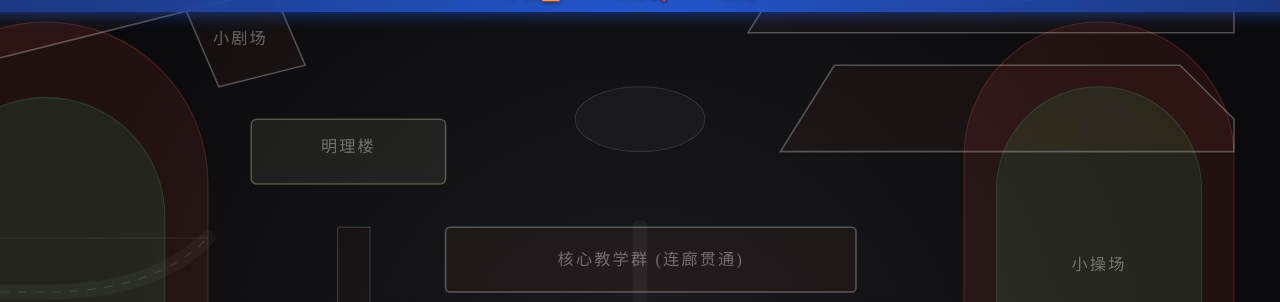
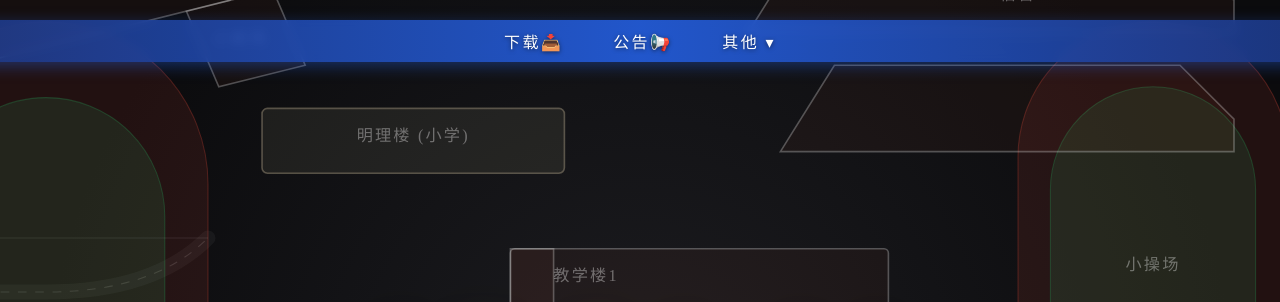
Before and after one commit to oldXh/oldXh.github.io, a plain HTML site: page index.html in a window 1280 px wide. Shown: the top 302 px of the page. Drawn offline with Linux system fonts and the light colour scheme; a web font is replaced by a local one.

Commit message:
Update index.html

```diff
--- a/index.html
+++ b/index.html
@@ -78,19 +78,12 @@
     stroke-dasharray: 8 8;
   }
 
-  /* 简欧红砖风建筑填充 */
+  /* 建筑填充 */
   .map-building {
     fill: rgba(160, 80, 60, 0.08);
     stroke: rgba(255, 255, 255, 0.3);
     stroke-width: 1.5;
     transition: all 0.5s ease;
-  }
-
-  /* 连廊与特殊建筑 */
-  .map-corridor {
-    fill: rgba(160, 80, 60, 0.05);
-    stroke: rgba(255, 255, 255, 0.2);
-    stroke-width: 1;
   }
 
   .map-building-highlight {
@@ -126,13 +119,10 @@
     transition: all 0.5s ease;
   }
 
-  /* --- 缩放 LOD 细节 (放大变科技蓝) --- */
+  /* --- 缩放 LOD 细节 --- */
   .show-details .map-building {
     stroke: #60a5fa;
     fill: rgba(59, 130, 246, 0.1);
-  }
-  .show-details .map-corridor {
-    stroke: rgba(96, 165, 250, 0.5);
   }
   .show-details .map-label {
     opacity: 0.95;
@@ -143,11 +133,11 @@
   .show-details .track-red { stroke: #ef4444; }
   .show-details .court-blue { stroke: #3b82f6; }
 
-  /* --- 顶部导航栏 (加宽加高) --- */
+  /* --- 顶部导航栏 --- */
   .topbar {
     position: absolute;
     left: 0;
-    top: 20px;
+    top: 70px;
     width: 100%;
     height: 42px;
     background: linear-gradient(90deg, rgba(30,58,138,0.85) 0%, rgba(37,99,235,0.85) 50%, rgba(30,58,138,0.85) 100%);
@@ -240,72 +230,56 @@
 
     <div class="map-container" id="mapContainer">
       <div class="map-inner" id="mapInner">
-        <!-- 金山世外真实布局图 (无外框版) -->
+        <!-- 金山世外真实布局图 (按红线图重构) -->
         <svg class="map-svg" viewBox="0 0 1600 1000" xmlns="http://www.w3.org/2000/svg">
 
-          <!-- 道路与连廊网络 -->
+          <!-- 道路 -->
           <g>
-            <!-- 西门入口道路 -->
             <path class="map-road" d="M 0,400 L 250,400 Q 350,400 400,350" />
             <path class="map-road-line" d="M 0,400 L 250,400 Q 350,400 400,350" />
-
-            <!-- 教学区内部连廊线路 (S型) -->
-            <path class="map-road" d="M 800,340 L 800,640" stroke-dasharray="4 4" stroke-width="8" />
           </g>
 
           <!-- 左侧大操场 (纵向) -->
           <g>
             <rect class="track-red" x="100" y="150" width="300" height="650" rx="150" />
             <rect class="track-green" x="140" y="220" width="220" height="510" rx="110" />
-            <!-- 跑道内圈线 -->
             <line x1="100" y1="350" x2="400" y2="350" stroke="rgba(255,255,255,0.1)" stroke-width="1" />
             <line x1="100" y1="600" x2="400" y2="600" stroke="rgba(255,255,255,0.1)" stroke-width="1" />
           </g>
 
           <!-- 右侧小操场 (纵向) -->
           <g>
-            <rect class="track-red" x="1100" y="150" width="250" height="450" rx="125" />
-            <rect class="track-green" x="1130" y="210" width="190" height="330" rx="95" />
+            <rect class="track-red" x="1150" y="150" width="250" height="450" rx="125" />
+            <rect class="track-green" x="1180" y="210" width="190" height="330" rx="95" />
           </g>
 
-          <!-- 核心建筑群 -->
+          <!-- 核心建筑群 (严格对照手绘红线图) -->
           <g>
-            <!-- 西北角：艺体馆、食堂、小剧场 (红砖建筑) -->
-            <!-- 艺体馆/食堂大轮廓 -->
+            <!-- 左上角：食堂&体育馆 -->
             <path class="map-building" d="M 80,50 L 320,30 L 420,130 L 180,190 Z" />
-            <!-- 内部看台/活动区域 -->
-            <ellipse cx="200" cy="100" rx="50" ry="25" fill="none" stroke="rgba(255,255,255,0.15)" stroke-width="1" />
-            <!-- 小剧场 -->
+            <!-- 小剧场 (紧邻食堂) -->
             <path class="map-building" d="M 380,140 L 460,120 L 490,190 L 410,210 Z" />
 
-            <!-- 明理楼 (左侧偏中) -->
-            <rect class="map-building map-building-highlight" x="440" y="240" width="180" height="60" rx="5" />
-
-            <!-- 右侧偏上：宿舍区 (两栋平行) -->
+            <!-- 右上角：宿舍区 (两栋平行) -->
             <path class="map-building" d="M 950,80 L 1300,80 L 1350,130 L 1350,160 L 900,160 Z" />
             <path class="map-building" d="M 980,190 L 1300,190 L 1350,240 L 1350,270 L 930,270 Z" />
 
-            <!-- 核心教学群：三栋连体建筑，风雨长廊贯通 (红砖色) -->
-            <g class="map-building">
-              <!-- 第一栋（顶），偏右 -->
-              <rect x="620" y="340" width="380" height="60" rx="4" />
-              <!-- 第二栋（中），偏左 -->
-              <rect x="480" y="460" width="380" height="60" rx="4" />
-              <!-- 第三栋（底），偏右 -->
-              <rect x="620" y="580" width="380" height="60" rx="4" />
-            </g>
-            <!-- 贯穿南北的连廊体系 (明显加粗突出) -->
-            <g class="map-corridor">
-              <!-- 顶到中连廊 (靠左) -->
-              <rect x="520" y="340" width="30" height="120" />
-              <!-- 中到底连廊 (靠右) -->
-              <rect x="860" y="460" width="30" height="120" />
-              <!-- 内部连通的小走廊 -->
-              <rect x="700" y="460" width="30" height="60" />
-            </g>
+            <!-- 明理楼 (小学) - 独立长条建筑，偏左上 -->
+            <rect class="map-building map-building-highlight" x="450" y="230" width="280" height="60" rx="5" />
 
-            <!-- 中轴线景观广场 (喷泉等) -->
-            <ellipse cx="800" cy="240" rx="60" ry="30" fill="rgba(255,255,255,0.03)" stroke="rgba(255,255,255,0.15)" stroke-width="1" />
+            <!-- 另外三栋教学楼 (S型连体，从右上折向左下，再折向右下) -->
+            <!-- 第一栋 (顶)：偏右 -->
+            <rect class="map-building" x="680" y="360" width="350" height="60" rx="4" />
+            <!-- 左侧连廊1 (连接第一栋左端与第二栋左端) -->
+            <rect class="map-building" x="680" y="360" width="40" height="140" />
+
+            <!-- 第二栋 (中)：偏左 -->
+            <rect class="map-building" x="510" y="460" width="350" height="60" rx="4" />
+            <!-- 右侧连廊2 (连接第二栋右端与第三栋右端) -->
+            <rect class="map-building" x="820" y="460" width="40" height="140" />
+
+            <!-- 第三栋 (底)：偏右 -->
+            <rect class="map-building" x="680" y="560" width="350" height="60" rx="4" />
           </g>
 
           <!-- 左下角室外球场 -->
@@ -317,49 +291,47 @@
             <line x1="100" y1="835" x2="450" y2="835" stroke="rgba(52, 152, 219, 0.4)" stroke-width="2" />
           </g>
 
-          <!-- 右下角：东侧操场南面的室外球场 (不再画幼儿园) -->
+          <!-- 右下角：东侧操场南面的室外球场 -->
           <g>
-            <!-- 蓝绿相间的球场 -->
-            <rect class="court-blue" x="1100" y="650" width="250" height="80" rx="4" />
-            <line x1="1225" y1="650" x2="1225" y2="730" stroke="rgba(255,255,255,0.2)" stroke-width="2" />
-            <!-- 球场旁的附属小建筑 -->
-            <rect class="map-building" x="1100" y="750" width="80" height="40" />
+            <rect class="court-blue" x="1150" y="650" width="250" height="80" rx="4" />
+            <line x1="1275" y1="650" x2="1275" y2="730" stroke="rgba(255,255,255,0.2)" stroke-width="2" />
+            <rect class="map-building" x="1150" y="750" width="80" height="40" />
           </g>
 
           <!-- 南门中轴广场 -->
           <g>
-            <!-- 几何图案广场 -->
-            <ellipse class="map-building" cx="800" cy="780" rx="80" ry="120" />
-            <ellipse cx="800" cy="780" rx="50" ry="80" fill="none" stroke="rgba(255,255,255,0.2)" stroke-width="2" />
-            <ellipse cx="800" cy="780" rx="20" ry="40" fill="none" stroke="rgba(255,255,255,0.2)" stroke-width="2" />
+            <ellipse class="map-building" cx="800" cy="800" rx="80" ry="120" />
+            <ellipse cx="800" cy="800" rx="50" ry="80" fill="none" stroke="rgba(255,255,255,0.2)" stroke-width="2" />
+            <ellipse cx="800" cy="800" rx="20" ry="40" fill="none" stroke="rgba(255,255,255,0.2)" stroke-width="2" />
           </g>
 
           <!-- 文字标签 -->
           <g>
             <text class="map-label" x="80" y="400">西门</text>
-            <text class="map-label" x="800" y="950">南门</text>
+            <text class="map-label" x="800" y="970">南门</text>
 
             <text class="map-label" x="250" y="480">大操场</text>
-            <text class="map-label" x="1225" y="380">小操场</text>
+            <text class="map-label" x="1275" y="380">小操场</text>
             <text class="map-label" x="270" y="700">室外球场</text>
-            <text class="map-label" x="1225" y="620">蓝球场</text>
+            <text class="map-label" x="1275" y="620">蓝球场</text>
 
-            <!-- 西北区标签 (已删除 ①②) -->
             <text class="map-label" x="230" y="100">食堂&体育馆</text>
             <text class="map-label" x="430" y="170">小剧场</text>
             <text class="map-label" x="1150" y="130">宿舍</text>
 
-            <!-- 核心教学区标签 -->
-            <text class="map-label" x="530" y="270">明理楼</text>
-            <text class="map-label" x="810" y="375">核心教学群 (连廊贯通)</text>
-            <text class="map-label" x="800" y="780" style="opacity: 0.2;">中轴广场</text>
+            <!-- 核心教学楼标签 -->
+            <text class="map-label" x="590" y="260">明理楼 (小学)</text>
+            <text class="map-label" x="750" y="390">教学楼1</text>
+            <text class="map-label" x="610" y="490">教学楼2</text>
+            <text class="map-label" x="750" y="590">教学楼3</text>
+
+            <text class="map-label" x="800" y="800" style="opacity: 0.2;">中轴广场</text>
           </g>
 
         </svg>
       </div>
     </div>
 
-    <!-- 导航栏 -->
     <div class="topbar">
       <a href="download.html">下载📥</a>
       <a href="aboutus.html">公告📢</a>
```
